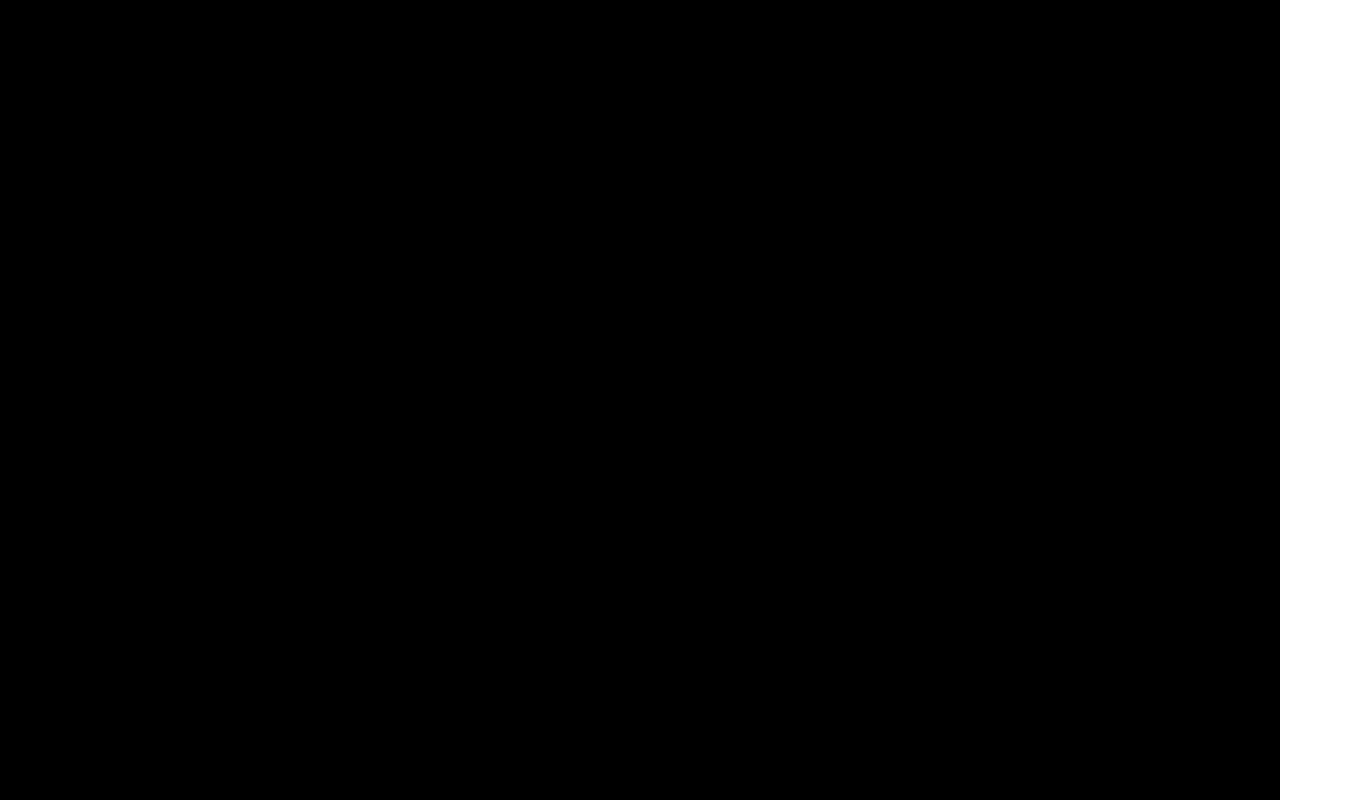
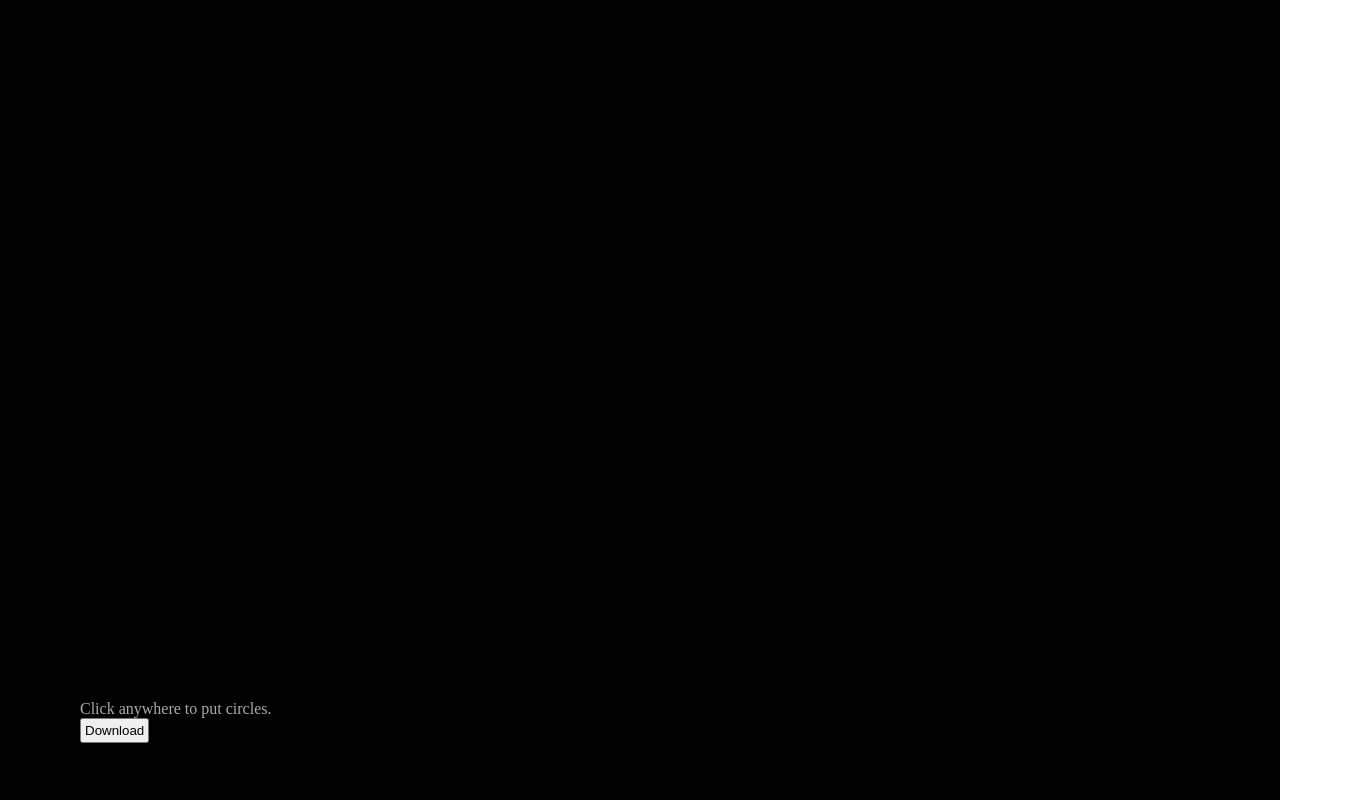
Before and after one commit to leowu2017/circle-art, a plain HTML site: page index.html in a window 1280 px wide. Shown: the whole page, 1360 px wide, since content can reach past the window. Drawn offline with Linux system fonts and the light colour scheme.

Commit message:
Add download.

```diff
--- a/index.html
+++ b/index.html
@@ -16,6 +16,19 @@
 				display: block;
 				background-color: black;
 			}
+			#option {
+				position: absolute;
+				width: 100%;
+				height: 100px;
+				bottom: 0;
+				padding-left: 80px;
+			}
+			#description {
+				color: #AAA;
+			}
+			button {
+				padding: 3px;
+			}
 		</style>
 
 		<!-- Global site tag (gtag.js) - Google Analytics -->
@@ -30,6 +43,10 @@
 	</head>
 	<body>
 		<canvas></canvas>
+		<div id='option'>
+			<label id='description'>Click anywhere to put circles.</label> <br />
+			<button onclick="download()">Download</button>
+		</div>
 		<script type="text/javascript" src="script.js"></script>
 	</body>
 </html>
--- a/script.js
+++ b/script.js
@@ -30,3 +30,8 @@ window.addEventListener("mousedown", function(e) {
 		ctx.stroke();
 	}
 });
+
+function download() {
+	const image = canvas.toDataURL("image/png").replace("image/png", "image/octet-stream");
+	window.location.href = image;
+}
```
